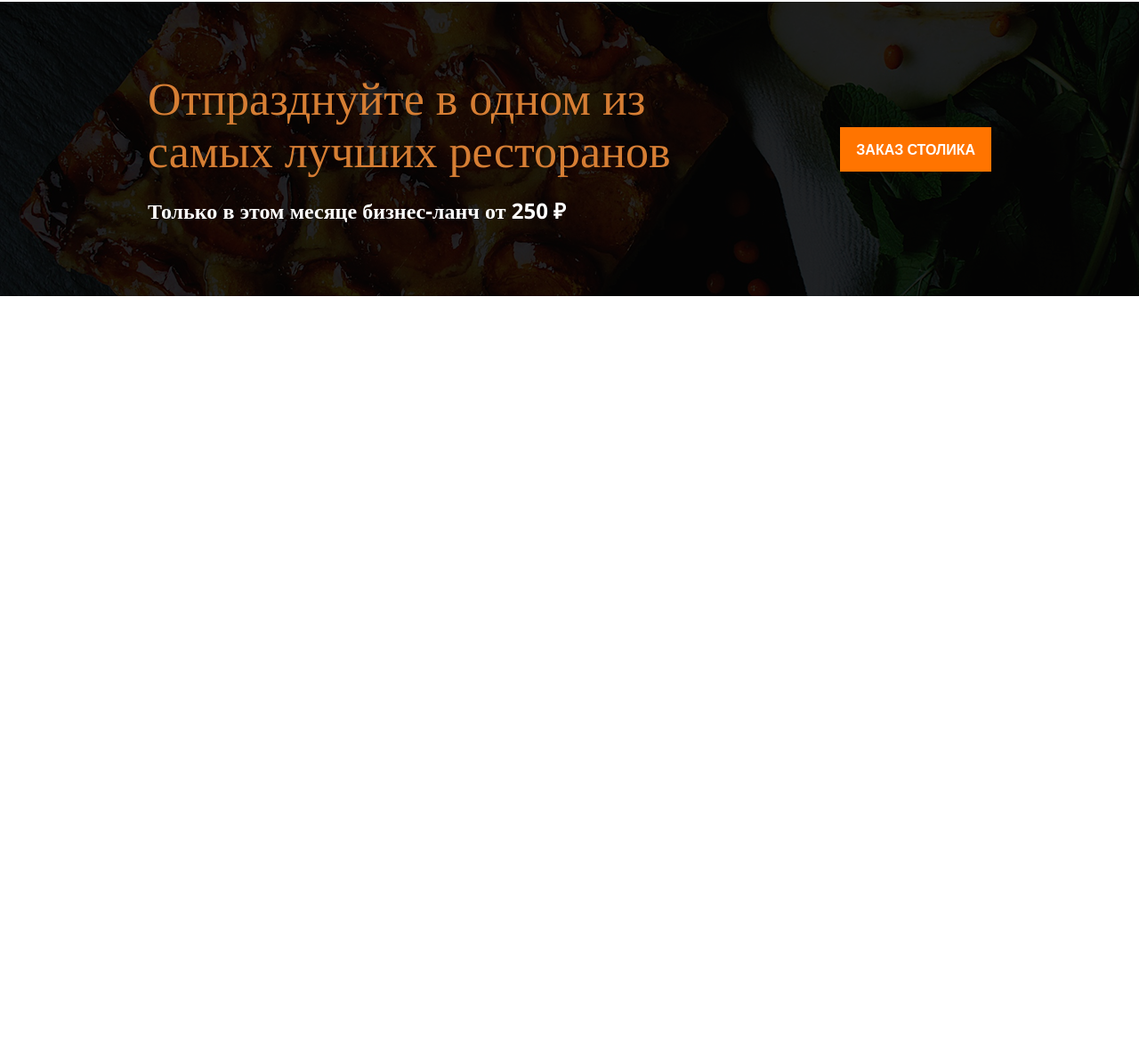
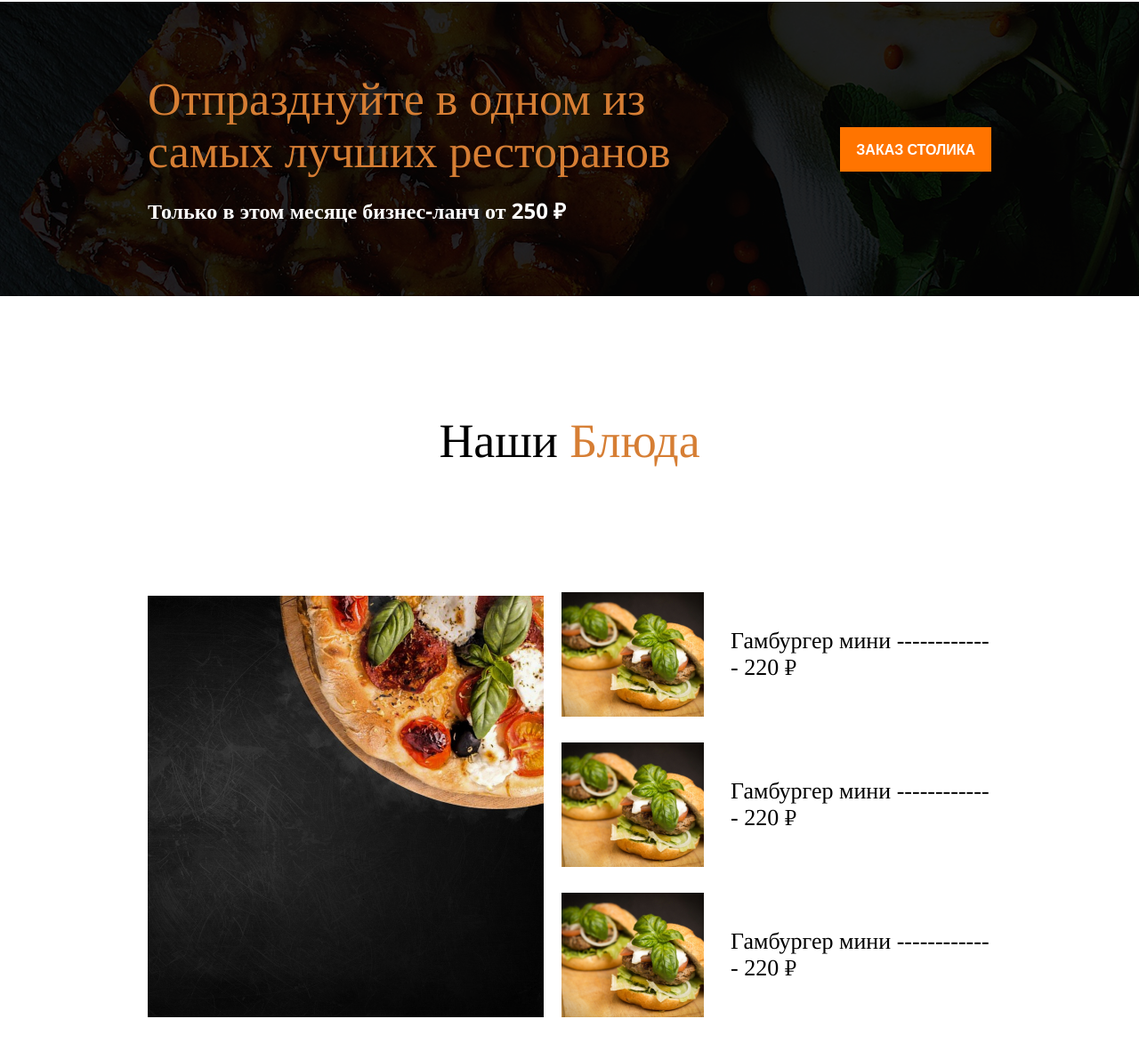
Before and after one commit to UKROPCHEK/restoran, a plain HTML site: page index.html in a window 1280 px wide. Shown: the part 1672-2845 px from the top of the page at 89% size. Before the commit the page ends 2005 px from the top, so only its background shows below. Drawn offline with nearby package versions, Linux system fonts and the light colour scheme.

Commit message:
added "dishes" block with styles

```diff
--- a/index.html
+++ b/index.html
@@ -239,5 +239,50 @@
 
    </div>
 
+   <div class="our-dishes">
+
+       <div class="container">
+
+           <div class="dishes-title">
+               Наши <span>Блюда</span>
+           </div>
+
+           <div class="dishes-holder">
+
+               <div class="pizza-img">
+                   <img src="img/pizza-img.png" alt="">
+               </div>
+
+               <div class="dishes-main">
+
+                   <div class="dish menu-first">
+
+                      <img src="img/burger.png" alt="" class="small-img">
+                      <p class="dish-text">Гамбургер мини ------------- 220 ₽</p>
+
+                   </div>
+
+                   <div class="dish menu-second">
+
+                      <img src="img/burger.png" alt="" class="small-img">
+                      <p class="dish-text">Гамбургер мини ------------- 220 ₽</p>
+
+                   </div>
+
+                   <div class="dish menu-third">
+
+                      <img src="img/burger.png" alt="" class="small-img">
+                      <p class="dish-text">Гамбургер мини ------------- 220 ₽</p>
+
+                   </div>
+
+               </div>
+
+           </div>
+
+       </div>
+
+   </div>
+
 </body>
 </html>
--- a/main.css
+++ b/main.css
@@ -319,3 +319,41 @@ p {
 
     color: #FFFFFF;
 }
+
+.dishes-title {
+    font-family: 'Tinos';
+    font-style: normal;
+    font-weight: 400;
+    font-size: 54px;
+    text-align: center;
+
+    padding-top: 132px;
+    margin-bottom: 139px;
+}
+
+.dishes-title span {
+    color: #D67E34;
+}
+
+.dishes-holder {
+    display: flex;
+    justify-content: center;
+}
+
+.dish {
+    display: flex;
+    align-items: center;
+    margin-bottom: 29px;
+}
+
+.small-img {
+    margin-right: 30px;
+    margin-left: 20px;
+}
+
+.dish-text {
+    font-family: 'Tinos';
+    font-style: normal;
+    font-weight: 400;
+    font-size: 26px;
+}
```
Also changed, not shown: img/burger.png (added), img/pizza-img.png (added).
